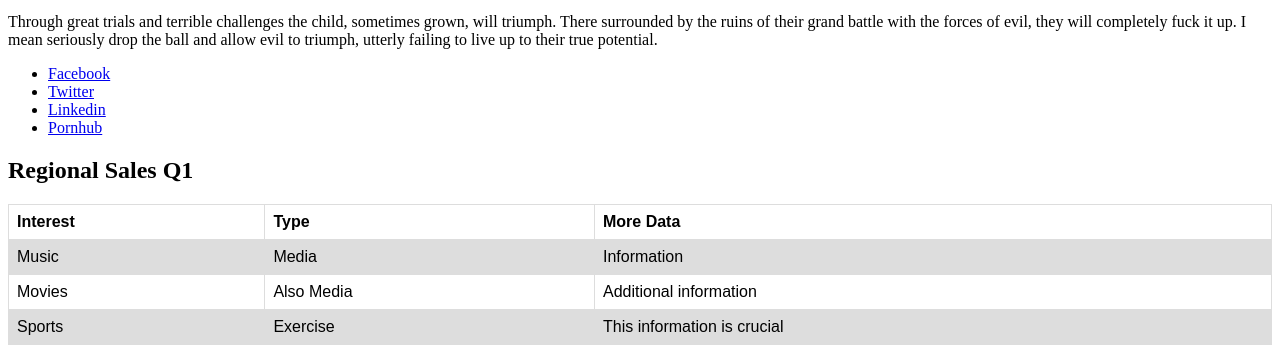
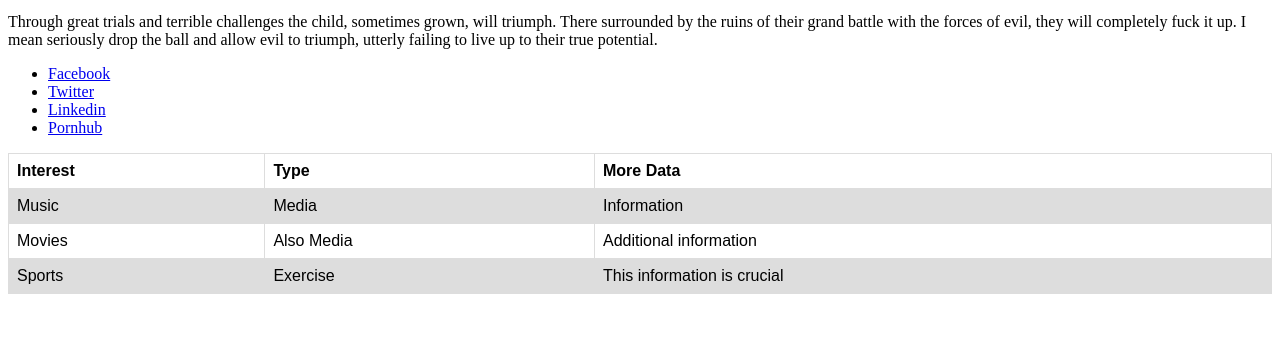
Before and after one commit to Wittie1986/Wittie1986.github.io, a plain HTML site: page index.html in a window 1280 px wide. Shown: the part 739-1092 px from the top of the page. After the commit the page ends 1041 px from the top, so only its background shows below. Drawn offline with Linux system fonts and the light colour scheme.

Commit message:
third attempt to correct table

```diff
--- a/index.html
+++ b/index.html
@@ -40,7 +40,6 @@
   </head>
   <body>
 
-  <h2><b>Regional Sales Q1</b></h2>
 
   <table>
     <tr>
```
